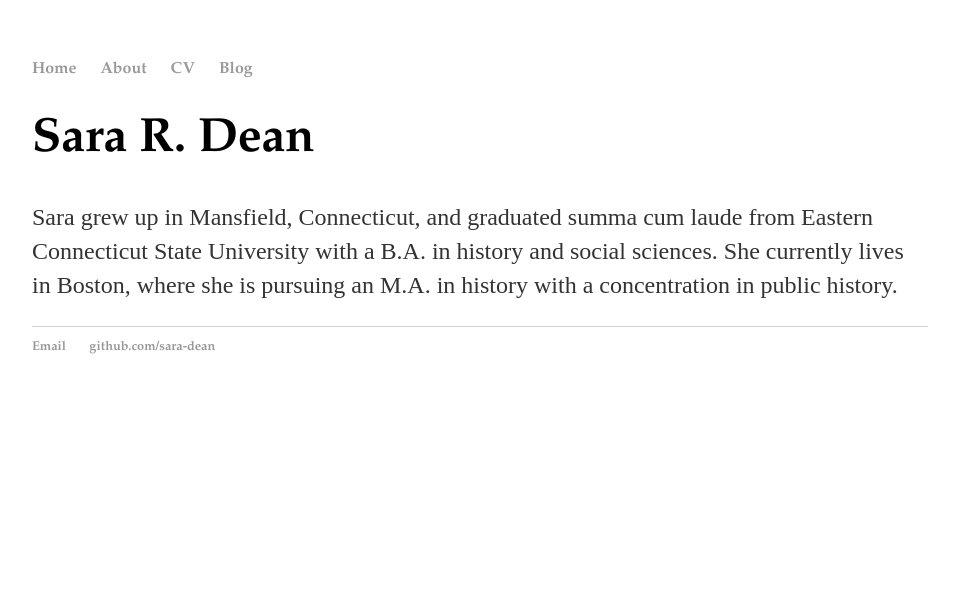
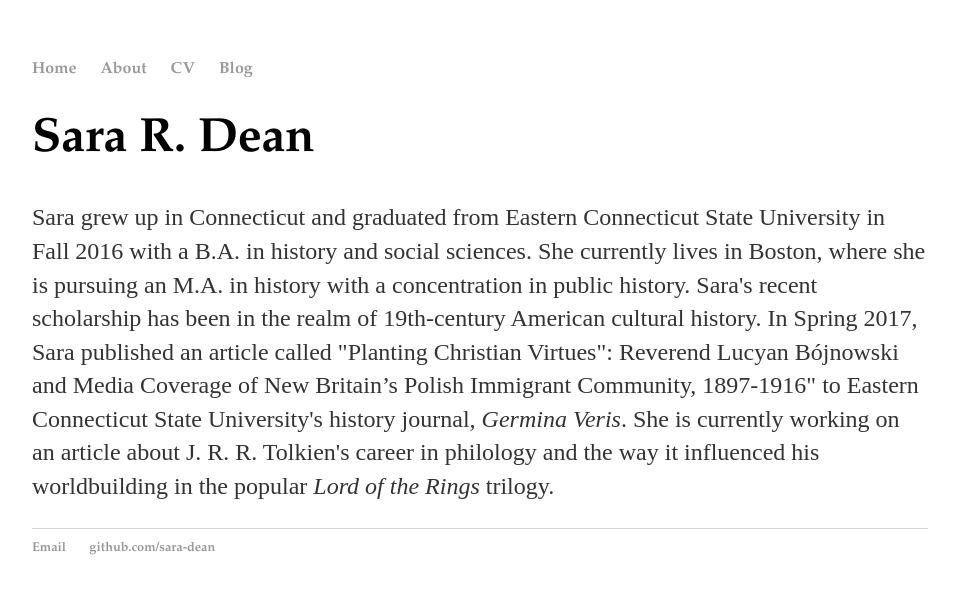
Before and after one commit to sara-dean/sara-dean.github.io, a Jekyll site: the page built from about.html, in a window 1280 px wide. Shown: the top 594 px of the page, without its empty margins (160-1119 px from the left). Built offline with Jekyll 4.4.1, drawn with Linux system fonts in a browser that asks for light colours.

Commit message:
Update about.html

```diff
--- a/about.html
+++ b/about.html
@@ -4,5 +4,7 @@ title: About
 ---
 <div class="blurb">
 	<h1>Sara R. Dean</h1>
-	<p>Sara grew up in Mansfield, Connecticut, and graduated summa cum laude from Eastern Connecticut State University with a B.A. in history and social sciences. She currently lives in Boston, where she is pursuing an M.A. in history with a concentration in public history.</p>
+	<p>Sara grew up in Connecticut and graduated from Eastern Connecticut State University in Fall 2016 with a B.A. in history and social sciences. She currently lives in Boston, where she is pursuing an M.A. in history with a concentration in public history.
+
+	Sara's recent scholarship has been in the realm of 19th-century American cultural history. In Spring 2017, Sara published an article called "Planting Christian Virtues": Reverend Lucyan Bójnowski and Media Coverage of New Britain’s Polish Immigrant Community, 1897-1916" to Eastern Connecticut State University's history journal, <i>Germina Veris</i>. She is currently working on an article about J. R. R. Tolkien's career in philology and the way it influenced his worldbuilding in the popular <i>Lord of the Rings</i> trilogy.</p>
 </div><!-- /.blurb -->
```
